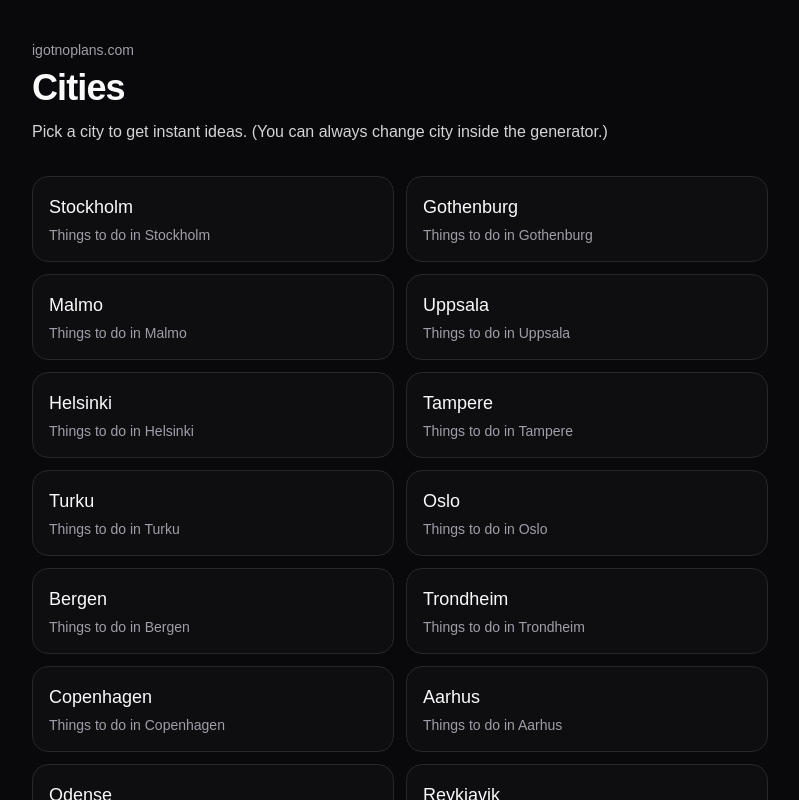
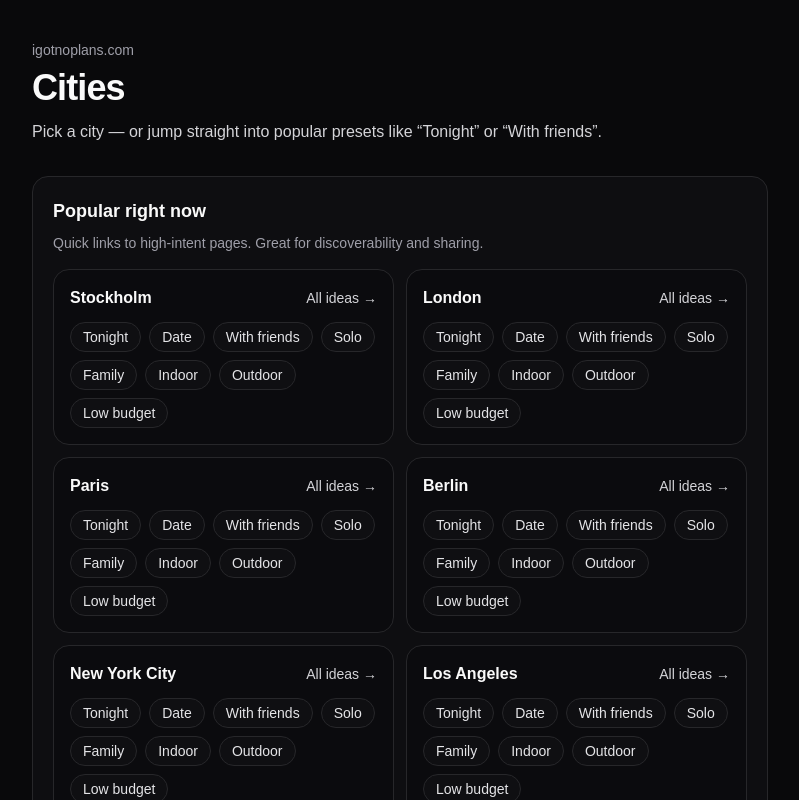
Before and after one commit to Salvrath/igotnoplans, a Next.js app: page /cities in a window 1280 px wide. Shown: the top 800 px of the page, without its empty margins (240-1039 px from the left). Built offline with nearby package versions, Linux system fonts and the light colour scheme.

Commit message:
Improve /cities hub with popular preset links

```diff
--- a/app/cities/page.tsx
+++ b/app/cities/page.tsx
@@ -1,34 +1,111 @@
-import { SEED_CITIES, titleizeCity } from "@/lib/cities";
+import { SEED_CITIES, CITY_GEO, type CitySlug } from "@/lib/cities";
 
 export const metadata = {
   title: "Cities | I Got No Plans",
-  description: "Pick a city and get instant ideas for dates, friends, solo and family.",
+  description:
+    "Browse cities and discover instant ideas for tonight, dates, friends, solo and family.",
 };
 
-export default function Page() {
+const POPULAR_PRESETS = [
+  { preset: "tonight", label: "Tonight" },
+  { preset: "date", label: "Date" },
+  { preset: "with-friends", label: "With friends" },
+  { preset: "solo", label: "Solo" },
+  { preset: "family", label: "Family" },
+  { preset: "indoor", label: "Indoor" },
+  { preset: "outdoor", label: "Outdoor" },
+  { preset: "low-budget", label: "Low budget" },
+] as const;
+
+const FEATURED_CITIES: CitySlug[] = [
+  "stockholm",
+  "london",
+  "paris",
+  "berlin",
+  "new-york",
+  "los-angeles",
+  "miami",
+  "san-francisco",
+];
+
+/** Helpers */
+function cityName(slug: CitySlug) {
+  return CITY_GEO[slug]?.name ?? slug;
+}
+
+export default function CitiesPage() {
+  const featured = FEATURED_CITIES.filter((c) => SEED_CITIES.includes(c));
+  const all = SEED_CITIES.slice().sort((a, b) => cityName(a).localeCompare(cityName(b)));
+
   return (
     <main className="min-h-screen bg-zinc-950 text-zinc-50">
       <div className="mx-auto max-w-3xl px-4 py-10">
+        <header className="mb-8">
           <div className="text-sm text-zinc-400">igotnoplans.com</div>
           <h1 className="mt-2 text-4xl font-semibold tracking-tight">Cities</h1>
           <p className="mt-3 text-zinc-300">
-          Pick a city to get instant ideas. (You can always change city inside the generator.)
+            Pick a city — or jump straight into popular presets like “Tonight” or “With friends”.
+          </p>
+        </header>
+
+        {/* Popular presets hub (crawl booster) */}
+        <section className="rounded-2xl border border-zinc-800 bg-zinc-900/40 p-5">
+          <h2 className="text-lg font-semibold">Popular right now</h2>
+          <p className="mt-2 text-sm text-zinc-400">
+            Quick links to high-intent pages. Great for discoverability and sharing.
           </p>
 
-        <div className="mt-8 grid gap-3 sm:grid-cols-2">
-          {SEED_CITIES.map((slug) => (
+          <div className="mt-4 grid gap-3 sm:grid-cols-2">
+            {featured.map((city) => (
+              <div
+                key={city}
+                className="rounded-2xl border border-zinc-800 bg-zinc-950/40 p-4"
+              >
+                <div className="flex items-baseline justify-between gap-3">
+                  <div className="text-base font-semibold">{cityName(city)}</div>
+                  <a
+                    href={`/things-to-do-in/${city}`}
+                    className="text-sm text-zinc-300 underline-offset-4 hover:underline"
+                  >
+                    All ideas →
+                  </a>
+                </div>
+
+                <div className="mt-3 flex flex-wrap gap-2">
+                  {POPULAR_PRESETS.map((p) => (
+                    <a
+                      key={p.preset}
+                      href={`/things-to-do-in/${city}/${p.preset}`}
+                      className="rounded-full border border-zinc-800 bg-zinc-900/30 px-3 py-1 text-sm text-zinc-200 hover:bg-zinc-900"
+                    >
+                      {p.label}
+                    </a>
+                  ))}
+                </div>
+              </div>
+            ))}
+          </div>
+        </section>
+
+        {/* All cities */}
+        <section className="mt-6 rounded-2xl border border-zinc-800 bg-zinc-900/40 p-5">
+          <div className="flex flex-wrap items-baseline justify-between gap-3">
+            <h2 className="text-lg font-semibold">Browse all cities</h2>
+            <div className="text-sm text-zinc-400">{all.length} cities</div>
+          </div>
+
+          <div className="mt-4 grid grid-cols-2 gap-3 sm:grid-cols-3">
+            {all.map((slug) => (
               <a
                 key={slug}
                 href={`/things-to-do-in/${slug}`}
-              className="rounded-2xl border border-zinc-800 bg-zinc-900/40 p-4 hover:bg-zinc-900"
+                className="rounded-xl border border-zinc-800 bg-zinc-950/40 px-3 py-2 text-sm text-zinc-200 hover:bg-zinc-900"
               >
-              <div className="text-lg font-medium">{titleizeCity(slug)}</div>
-              <div className="mt-1 text-sm text-zinc-400">
-                Things to do in {titleizeCity(slug)}
-              </div>
+                {cityName(slug)}
               </a>
             ))}
           </div>
+        </section>
 
         <footer className="mt-10 text-xs text-zinc-500">© {new Date().getFullYear()} igotnoplans.com</footer>
       </div>
```
Lines whose indentation alone changed are shown as unchanged.
